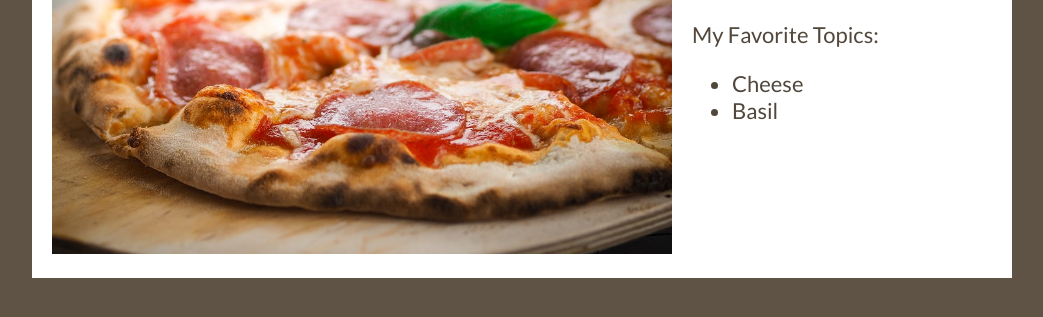
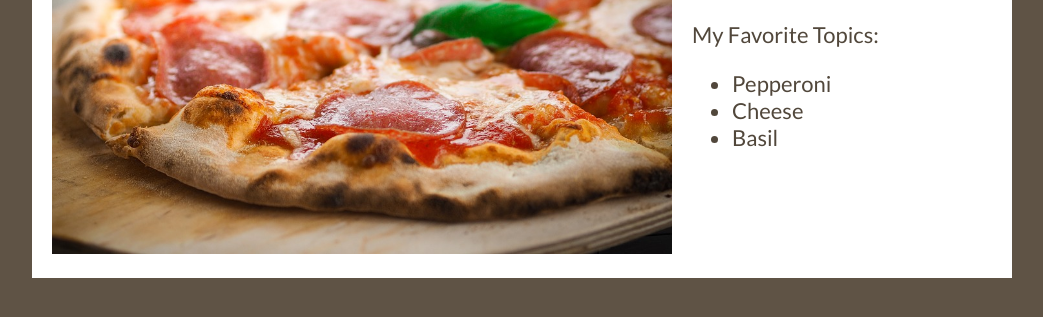
Before and after one commit to lalark/pizza, a plain HTML site: page index.html in a window 1280 px wide. Shown: the part 199-516 px from the top of the page, without its empty margins (118-1161 px from the left). Drawn offline with Linux system fonts and the light colour scheme; a web font is replaced by a local one.

Commit message:
Added README.md
added the read me file

```diff
--- a/index.html
+++ b/index.html
@@ -20,6 +20,7 @@
     <h1>Pizza!</h1>
     <p>My Favorite Topics: </p>
     <ul>
+      <li>Pepperoni</li>
       <li>Cheese</li>
       <li>Basil</li>
     </ul>
--- a/style.css
+++ b/style.css
@@ -3,6 +3,7 @@
 	STYLE.CSS:
 	One stylesheet to rule them all.
 
+	selector { property:value }
 
 */
 
```
Also changed, not shown: 2 other files.
